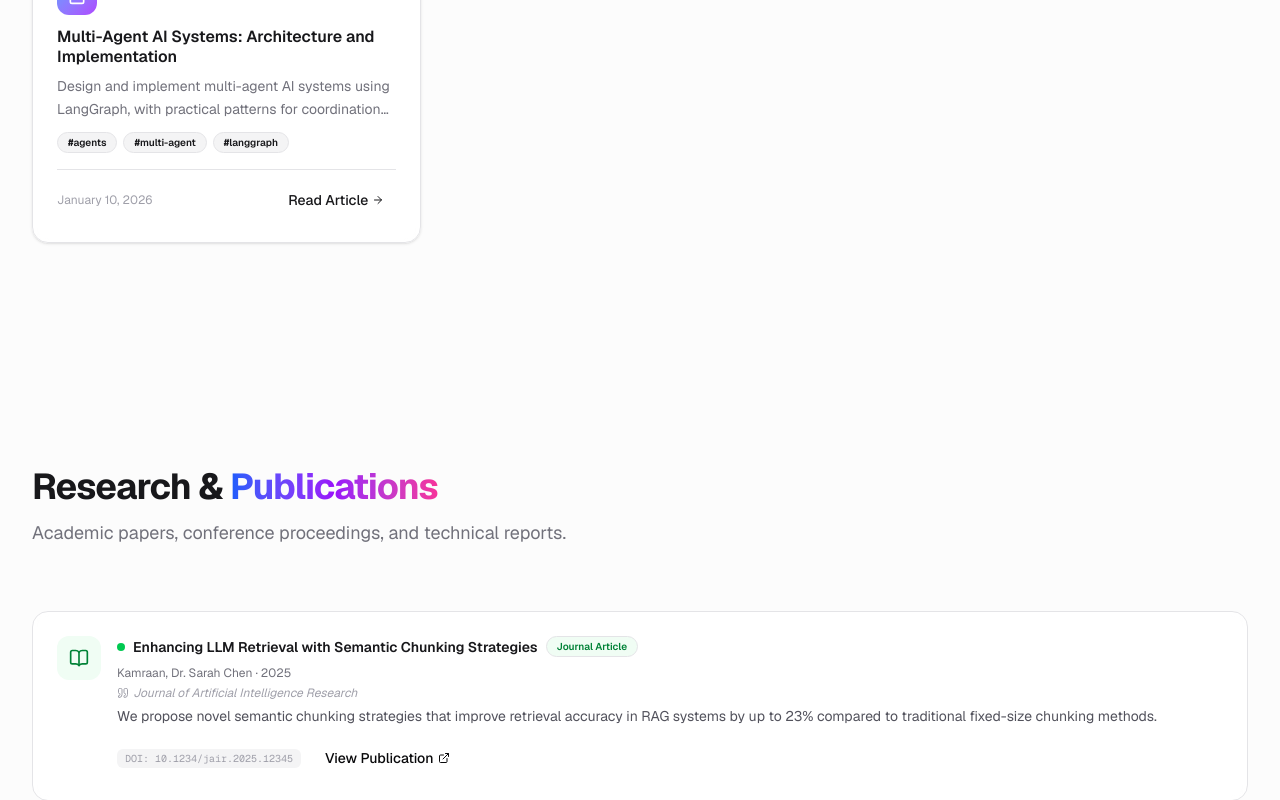
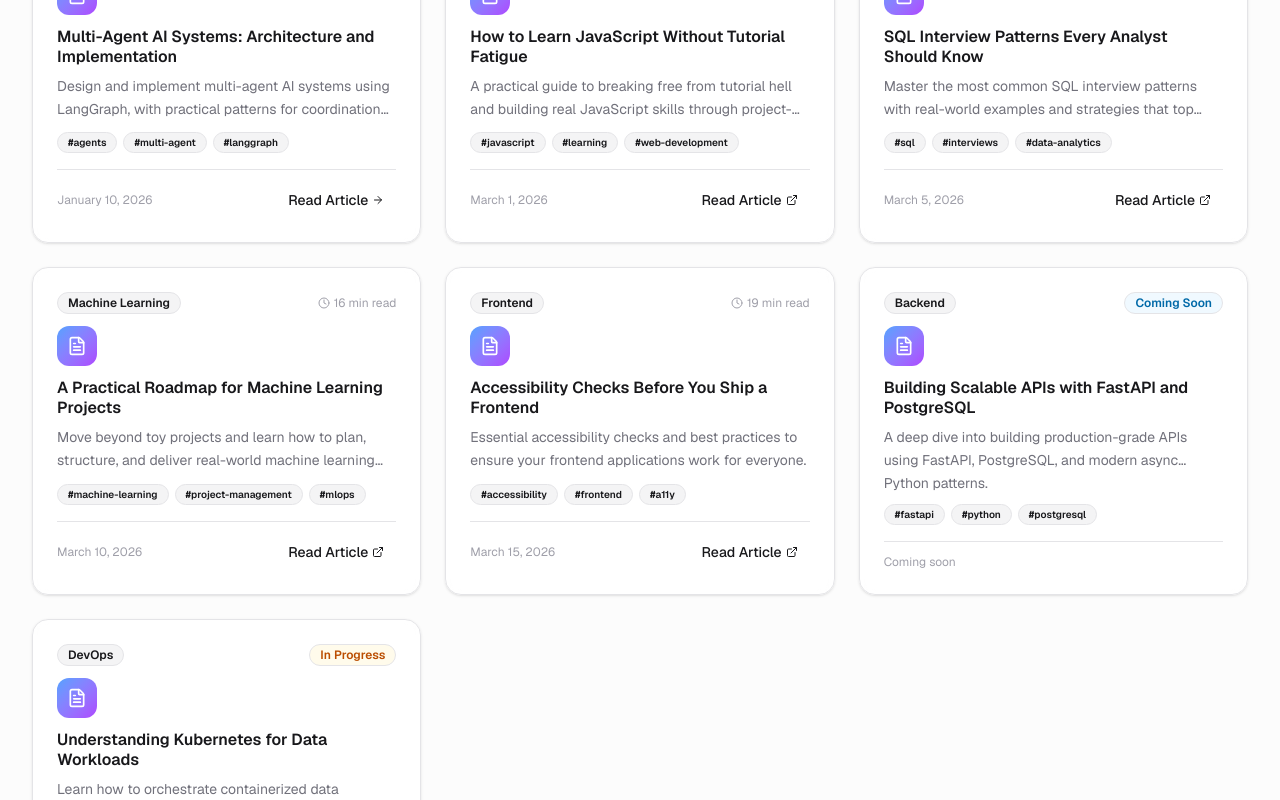
Before and after one commit to DarAshfaqDev/MyWebsite, a Next.js app: page / in a window 1280 px wide. Shown: the part 10440-11240 px from the top of the page. Built offline with nearby package versions, Linux system fonts and the light colour scheme; no server answers.

Commit message:
Add status badges (published/in-progress/coming-soon) to articles & publications, list CodeVerse Academy blog articles with external link

```diff
--- a/data/articles.json
+++ b/data/articles.json
@@ -3,11 +3,12 @@
     "title": "Building RAG Systems with LangChain and ChromaDB",
     "description": "A comprehensive guide to building production-ready RAG (Retrieval Augmented Generation) systems using LangChain and ChromaDB vector database.",
     "slug": "building-rag-systems-langchain-chromadb",
-    "content": "# Building RAG Systems\n\nRAG (Retrieval Augmented Generation) is a powerful pattern for combining retrieval systems with LLMs...\n\n## Introduction\n\nRAG systems enhance LLM outputs by retrieving relevant information from a knowledge base before generating responses...\n\n## Architecture\n\nThe typical RAG architecture consists of...\n\n## Implementation\n\nLet's build a RAG system step by step...",
+    "content": "# Building RAG Systems\n\nRAG (Retrieval Augmented Generation) is a powerful pattern for combining retrieval systems with LLMs...",
     "category": "AI",
     "tags": ["rag", "langchain", "chromadb", "llms", "ai"],
     "publishedAt": "2025-12-15",
-    "readingTime": 12
+    "readingTime": 12,
+    "status": "published"
   },
   {
     "title": "Data Pipeline Design Patterns",
@@ -17,7 +18,8 @@
     "category": "Data Engineering",
     "tags": ["data-pipelines", "etl", "architecture", "python"],
     "publishedAt": "2025-11-20",
-    "readingTime": 10
+    "readingTime": 10,
+    "status": "published"
   },
   {
     "title": "The Complete Guide to SQL Window Functions",
@@ -27,7 +29,8 @@
     "category": "SQL",
     "tags": ["sql", "window-functions", "database", "analytics"],
     "publishedAt": "2025-10-05",
-    "readingTime": 15
+    "readingTime": 15,
+    "status": "published"
   },
   {
     "title": "Multi-Agent AI Systems: Architecture and Implementation",
@@ -37,6 +40,77 @@
     "category": "AI",
     "tags": ["agents", "multi-agent", "langgraph", "ai-systems"],
     "publishedAt": "2026-01-10",
-    "readingTime": 18
+    "readingTime": 18,
+    "status": "published"
+  },
+  {
+    "title": "How to Learn JavaScript Without Tutorial Fatigue",
+    "description": "A practical guide to breaking free from tutorial hell and building real JavaScript skills through project-based learning.",
+    "slug": "how-to-learn-javascript-without-tutorial-fatigue",
+    "content": "",
+    "category": "JavaScript",
+    "tags": ["javascript", "learning", "web-development"],
+    "publishedAt": "2026-03-01",
+    "readingTime": 14,
+    "status": "published",
+    "externalUrl": "https://code-verse-academy.vercel.app/blog/how-to-learn-javascript-without-tutorial-fatigue"
+  },
+  {
+    "title": "SQL Interview Patterns Every Analyst Should Know",
+    "description": "Master the most common SQL interview patterns with real-world examples and strategies that top analysts use.",
+    "slug": "sql-interview-patterns-every-analyst-should-know",
+    "content": "",
+    "category": "SQL",
+    "tags": ["sql", "interviews", "data-analytics"],
+    "publishedAt": "2026-03-05",
+    "readingTime": 16,
+    "status": "published",
+    "externalUrl": "https://code-verse-academy.vercel.app/blog/sql-interview-patterns-every-analyst-should-know"
+  },
+  {
+    "title": "A Practical Roadmap for Machine Learning Projects",
+    "description": "Move beyond toy projects and learn how to plan, structure, and deliver real-world machine learning solutions.",
+    "slug": "a-practical-roadmap-for-machine-learning-projects",
+    "content": "",
+    "category": "Machine Learning",
+    "tags": ["machine-learning", "project-management", "mlops"],
+    "publishedAt": "2026-03-10",
+    "readingTime": 16,
+    "status": "published",
+    "externalUrl": "https://code-verse-academy.vercel.app/blog/a-practical-roadmap-for-machine-learning-projects"
+  },
+  {
+    "title": "Accessibility Checks Before You Ship a Frontend",
+    "description": "Essential accessibility checks and best practices to ensure your frontend applications work for everyone.",
+    "slug": "accessibility-checks-before-you-ship-a-frontend",
+    "content": "",
+    "category": "Frontend",
+    "tags": ["accessibility", "frontend", "a11y", "ux"],
+    "publishedAt": "2026-03-15",
+    "readingTime": 19,
+    "status": "published",
+    "externalUrl": "https://code-verse-academy.vercel.app/blog/accessibility-checks-before-you-ship-a-frontend"
+  },
+  {
+    "title": "Building Scalable APIs with FastAPI and PostgreSQL",
+    "description": "A deep dive into building production-grade APIs using FastAPI, PostgreSQL, and modern async Python patterns.",
+    "slug": "building-scalable-apis-fastapi-postgresql",
+    "content": "",
+    "category": "Backend",
+    "tags": ["fastapi", "python", "postgresql", "api"],
+    "publishedAt": "",
+    "readingTime": 0,
+    "status": "coming-soon"
+  },
+  {
+    "title": "Understanding Kubernetes for Data Workloads",
+    "description": "Learn how to orchestrate containerized data pipelines and ML training jobs using Kubernetes.",
+    "slug": "understanding-kubernetes-data-workloads",
+    "content": "",
+    "category": "DevOps",
+    "tags": ["kubernetes", "data-engineering", "mlops", "docker"],
+    "publishedAt": "",
+    "readingTime": 0,
+    "status": "in-progress"
   }
 ]
--- a/data/publications.json
+++ b/data/publications.json
@@ -7,7 +7,8 @@
     "doi": "10.1234/jair.2025.12345",
     "url": "https://doi.org/10.1234/jair.2025.12345",
     "type": "journal",
-    "description": "We propose novel semantic chunking strategies that improve retrieval accuracy in RAG systems by up to 23% compared to traditional fixed-size chunking methods."
+    "description": "We propose novel semantic chunking strategies that improve retrieval accuracy in RAG systems by up to 23% compared to traditional fixed-size chunking methods.",
+    "status": "published"
   },
   {
     "title": "Scalable Microservices Architecture for Real-Time Data Analytics",
@@ -17,7 +18,8 @@
     "doi": "10.5678/icse.2025.67890",
     "url": "https://doi.org/10.5678/icse.2025.67890",
     "type": "conference",
-    "description": "A reference architecture for building scalable microservices that handle real-time data analytics workloads with sub-second latency."
+    "description": "A reference architecture for building scalable microservices that handle real-time data analytics workloads with sub-second latency.",
+    "status": "published"
   },
   {
     "title": "Automated Feature Engineering for Tabular Data Using Deep Learning",
@@ -27,13 +29,26 @@
     "doi": "10.9012/mlj.2024.34567",
     "url": "https://doi.org/10.9012/mlj.2024.34567",
     "type": "research-paper",
-    "description": "We introduce a deep learning approach for automated feature engineering that discovers complex feature interactions in tabular datasets."
+    "description": "We introduce a deep learning approach for automated feature engineering that discovers complex feature interactions in tabular datasets.",
+    "status": "published"
   },
   {
     "title": "A Survey of MLOps Practices in Enterprise Environments",
     "authors": ["Kamraan"],
     "year": 2024,
     "type": "survey-paper",
-    "description": "A comprehensive survey of MLOps practices, tools, and challenges in enterprise environments, based on interviews with 50+ ML practitioners."
+    "description": "A comprehensive survey of MLOps practices, tools, and challenges in enterprise environments, based on interviews with 50+ ML practitioners.",
+    "status": "in-progress"
+  },
+  {
+    "title": "Federated Learning for Privacy-Preserving Healthcare Analytics",
+    "authors": ["Kamraan", "Dr. Emily Park", "Prof. James Liu"],
+    "journal": "Nature Digital Medicine",
+    "year": 2026,
+    "doi": "",
+    "url": "",
+    "type": "journal",
+    "description": "A novel federated learning framework designed for privacy-sensitive healthcare environments, enabling collaborative model training without sharing patient data.",
+    "status": "coming-soon"
   }
 ]
--- a/src/components/sections/articles.tsx
+++ b/src/components/sections/articles.tsx
@@ -1,13 +1,32 @@
 "use client";
 
 import { motion } from "framer-motion";
-import { Clock, ArrowRight, FileText } from "lucide-react";
+import { Clock, ArrowRight, FileText, ExternalLink } from "lucide-react";
 import { Section, SectionGrid } from "@/components/ui/section";
 import { Button } from "@/components/ui/button";
 import { Badge } from "@/components/ui/badge";
 import { Card, CardContent } from "@/components/ui/card";
 import { getArticles } from "@/lib/data";
 import { formatDate } from "@/lib/utils";
+import type { ArticleStatus } from "@/lib/types";
+
+const statusConfig: Record<ArticleStatus, { label: string; variant: "default" | "secondary" | "outline" | "destructive" | "glass"; className: string }> = {
+  published: {
+    label: "Published",
+    variant: "secondary",
+    className: "bg-emerald-50 dark:bg-emerald-900/20 text-emerald-700 dark:text-emerald-400 border-emerald-200 dark:border-emerald-800",
+  },
+  "in-progress": {
+    label: "In Progress",
+    variant: "secondary",
+    className: "bg-amber-50 dark:bg-amber-900/20 text-amber-700 dark:text-amber-400 border-amber-200 dark:border-amber-800",
+  },
+  "coming-soon": {
+    label: "Coming Soon",
+    variant: "secondary",
+    className: "bg-sky-50 dark:bg-sky-900/20 text-sky-700 dark:text-sky-400 border-sky-200 dark:border-sky-800",
+  },
+};
 
 export function Articles() {
   const articles = getArticles();
@@ -36,9 +55,21 @@ export function Articles() {
               <CardContent className="p-6 flex flex-col h-full">
                 <div className="flex items-center justify-between mb-3">
                   <Badge variant="secondary">{article.category}</Badge>
+                  <div className="flex items-center gap-2">
+                    {article.status && article.status !== "published" && (
+                      <Badge
+                        variant={statusConfig[article.status].variant}
+                        className={statusConfig[article.status].className}
+                      >
+                        {statusConfig[article.status].label}
+                      </Badge>
+                    )}
+                    {article.readingTime ? (
                       <div className="flex items-center gap-1 text-xs text-zinc-400">
                         <Clock className="h-3 w-3" />
                         {article.readingTime} min read
+                      </div>
+                    ) : null}
                   </div>
                 </div>
                 <div className="w-10 h-10 rounded-xl bg-gradient-to-br from-blue-400 to-purple-500 flex items-center justify-center text-white mb-3">
@@ -58,15 +89,33 @@ export function Articles() {
                   ))}
                 </div>
                 <div className="flex items-center justify-between mt-auto pt-3 border-t border-zinc-100 dark:border-zinc-800">
+                  {article.status === "coming-soon" ? (
+                    <span className="text-xs text-zinc-400">Coming soon</span>
+                  ) : article.publishedAt ? (
                     <span className="text-xs text-zinc-400">
                       {formatDate(article.publishedAt)}
                     </span>
-                  <a href={`/articles/${article.slug}`}>
+                  ) : (
+                    <span className="text-xs text-zinc-400" />
+                  )}
+                  {article.status !== "coming-soon" && article.status !== "in-progress" ? (
+                    <a
+                      href={article.externalUrl || `/articles/${article.slug}`}
+                      target={article.externalUrl ? "_blank" : undefined}
+                      rel={article.externalUrl ? "noopener noreferrer" : undefined}
+                    >
                       <Button variant="ghost" size="sm">
                         Read Article
+                        {article.externalUrl ? (
+                          <ExternalLink className="ml-1 h-3 w-3" />
+                        ) : (
                           <ArrowRight className="ml-1 h-3 w-3" />
+                        )}
                       </Button>
                     </a>
+                  ) : (
+                    <span />
+                  )}
                 </div>
               </CardContent>
             </Card>
--- a/src/components/sections/publications.tsx
+++ b/src/components/sections/publications.tsx
@@ -6,6 +6,7 @@ import { Section } from "@/components/ui/section";
 import { Button } from "@/components/ui/button";
 import { Badge } from "@/components/ui/badge";
 import { getPublications } from "@/lib/data";
+import type { ArticleStatus } from "@/lib/types";
 
 const typeLabels: Record<string, string> = {
   "research-paper": "Research Paper",
@@ -27,6 +28,21 @@ const typeStyles: Record<string, { bg: string; text: string; dot: string }> = {
   "survey-paper": { bg: "bg-cyan-50 dark:bg-cyan-900/20", text: "text-cyan-700 dark:text-cyan-400", dot: "bg-cyan-500" },
 };
 
+const statusConfig: Record<ArticleStatus, { label: string; className: string }> = {
+  published: {
+    label: "Published",
+    className: "bg-emerald-50 dark:bg-emerald-900/20 text-emerald-700 dark:text-emerald-400 border-emerald-200 dark:border-emerald-800",
+  },
+  "in-progress": {
+    label: "In Progress",
+    className: "bg-amber-50 dark:bg-amber-900/20 text-amber-700 dark:text-amber-400 border-amber-200 dark:border-amber-800",
+  },
+  "coming-soon": {
+    label: "Coming Soon",
+    className: "bg-sky-50 dark:bg-sky-900/20 text-sky-700 dark:text-sky-400 border-sky-200 dark:border-sky-800",
+  },
+};
+
 export function PublicationsSection() {
   const publications = getPublications();
 
@@ -44,6 +60,7 @@ export function PublicationsSection() {
       <div className="space-y-5">
         {publications.map((pub, index) => {
           const style = typeStyles[pub.type] || typeStyles["research-paper"];
+          const pubStatus = pub.status || "published";
 
           return (
             <motion.div
@@ -52,7 +69,7 @@ export function PublicationsSection() {
               whileInView={{ opacity: 1, y: 0 }}
               viewport={{ once: true, margin: "-50px" }}
               transition={{ duration: 0.5, delay: index * 0.05 }}
-              className="p-6 rounded-2xl bg-white/80 dark:bg-zinc-900/80 border border-zinc-200/50 dark:border-zinc-700/50 backdrop-blur-sm hover:shadow-lg transition-all duration-300 card-premium"
+              className={`p-6 rounded-2xl bg-white/80 dark:bg-zinc-900/80 border border-zinc-200/50 dark:border-zinc-700/50 backdrop-blur-sm hover:shadow-lg transition-all duration-300 card-premium ${pubStatus === "coming-soon" ? "opacity-70" : ""}`}
             >
               <div className="flex items-start gap-4">
                 <div className={`p-3 rounded-xl ${style.bg} shrink-0 hidden sm:block`}>
@@ -70,6 +87,14 @@ export function PublicationsSection() {
                     >
                       {typeLabels[pub.type] || pub.type}
                     </Badge>
+                    {pubStatus !== "published" && (
+                      <Badge
+                        variant="secondary"
+                        className={`text-[10px] ${statusConfig[pubStatus].className}`}
+                      >
+                        {statusConfig[pubStatus].label}
+                      </Badge>
+                    )}
                   </div>
                   <p className="text-xs text-zinc-500 dark:text-zinc-400 mb-1">
                     {pub.authors.join(", ")} · {pub.year}
@@ -94,7 +119,7 @@ export function PublicationsSection() {
                         DOI: {pub.doi}
                       </span>
                     )}
-                    {pub.url && (
+                    {pub.url ? (
                       <a
                         href={pub.url}
                         target="_blank"
@@ -105,6 +130,12 @@ export function PublicationsSection() {
                           <ExternalLink className="ml-1 h-3 w-3" />
                         </Button>
                       </a>
+                    ) : (
+                      pubStatus === "coming-soon" && (
+                        <span className="text-xs text-zinc-400 italic">
+                          Publishing soon
+                        </span>
+                      )
                     )}
                   </div>
                 </div>
```
Also changed, not shown: src/lib/types.ts (+6 -1 lines). Lines whose indentation alone changed are shown as unchanged.
